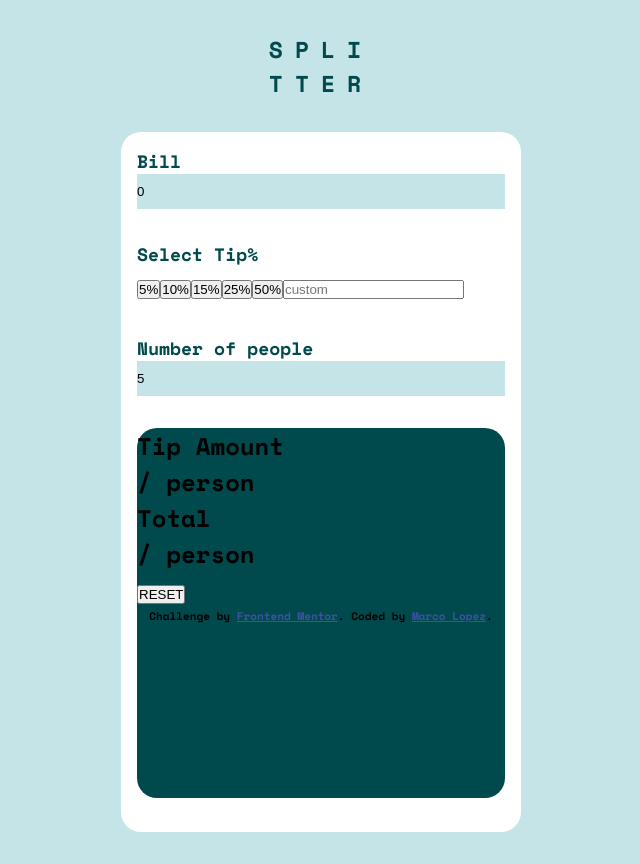
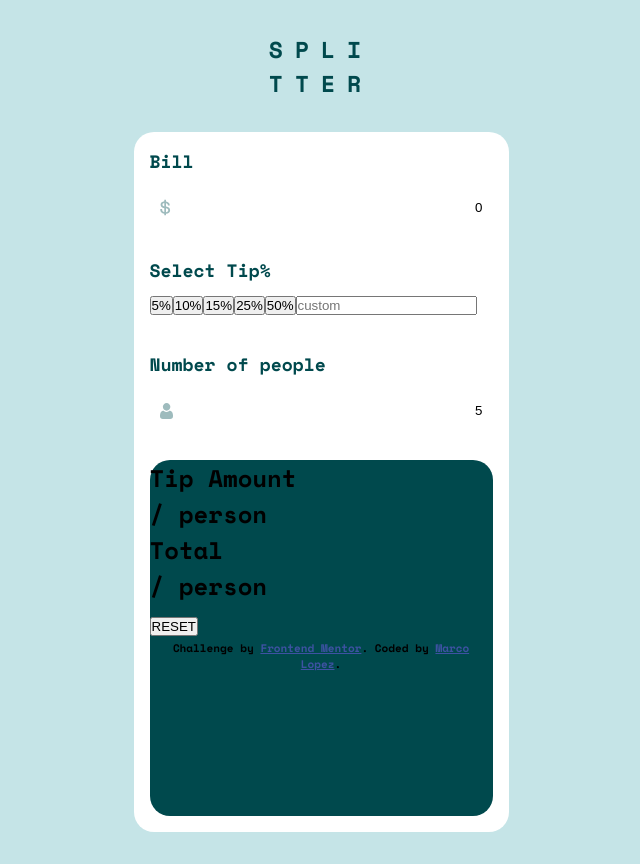
Before and after one commit to Markevo5150/Tip-Calculator-App, a React (Vite) app: page / in a window 1280 px wide. Shown: the whole page, without its empty margins (319-959 px from the left). Built offline with nearby package versions, Linux system fonts and the light colour scheme.

Commit message:
new mixinis

```diff
--- a/package.json
+++ b/package.json
@@ -10,6 +10,7 @@
     "preview": "vite preview"
   },
   "dependencies": {
+    "classnames": "^2.3.2",
     "react": "^18.2.0",
     "react-dom": "^18.2.0"
   },
--- a/src/App.scss
+++ b/src/App.scss
@@ -1,5 +1,6 @@
+@import "./mixins.scss";
 .main-container {
-  width: 400px;
+  width: 375px;
   margin: 2rem auto;
 }
 .header {
@@ -28,10 +29,7 @@ label {
   color: var(--VeryDarkCyan);
 }
 .inputs-section__bill-input {
-  margin-bottom: 2rem;
-  height: 35px;
-  background: var(--LightGrayishCyan);
-  border: none;
+  @include inputs("../images/icon-dollar.svg");
 }
 .btns__legend {
   font-size: 18px;
@@ -42,10 +40,7 @@ label {
   border: none;
 }
 .inputs-section__people-input {
-  height: 35px;
-  margin-bottom: 2rem;
-  background: var(--LightGrayishCyan);
-  border: none;
+  @include inputs("../images/icon-person.svg");
 }
 .results-section {
   background: var(--VeryDarkCyan);
--- /dev/null
+++ b/src/components/Input/index.ts
@@ -0,0 +1 @@
+export * from "./Input";
--- /dev/null
+++ b/src/components/Input/types.ts
@@ -0,0 +1,5 @@
+type Types = "red" | "yellow" | "green" | "blue";
+
+export interface Props {
+  type?: Types;
+}
--- a/src/main.tsx
+++ b/src/main.tsx
@@ -4,6 +4,7 @@ import App from "./App.tsx";
 import "./App.scss";
 import "./styles/generales.scss";
 import "./styles/variables.scss";
+import "./mixins.scss";
 
 ReactDOM.createRoot(document.getElementById("root")!).render(
   <React.StrictMode>
--- /dev/null
+++ b/src/mixins.scss
@@ -0,0 +1,26 @@
+@mixin inputs($icon) {
+  margin-bottom: 2rem;
+  margin-top: 1rem;
+  height: 35px;
+  background-color: var(--LightGrayishCyan);
+  border: none;
+  text-align: right;
+  padding: 10px;
+  caret-color: var(--VeryDarkCyan);
+  border-radius: 4px;
+  padding-right: 10px;
+  padding-left: 10px;
+  &:hover {
+    cursor: pointer;
+  }
+  &:focus {
+    outline: none;
+    border: 2px solid var(--VeryDarkCyan);
+  }
+  &::-webkit-inner-spin-button {
+    -webkit-appearance: none;
+  }
+  background: url($icon);
+  background-repeat: no-repeat;
+  background-position: 10px center;
+}
```
Also changed, not shown: src/components/Input/Input.tsx (added, +24 -0 lines), src/components/Input/Input.scss (added), 1 other file (tests, documents, lock files or other folders).
